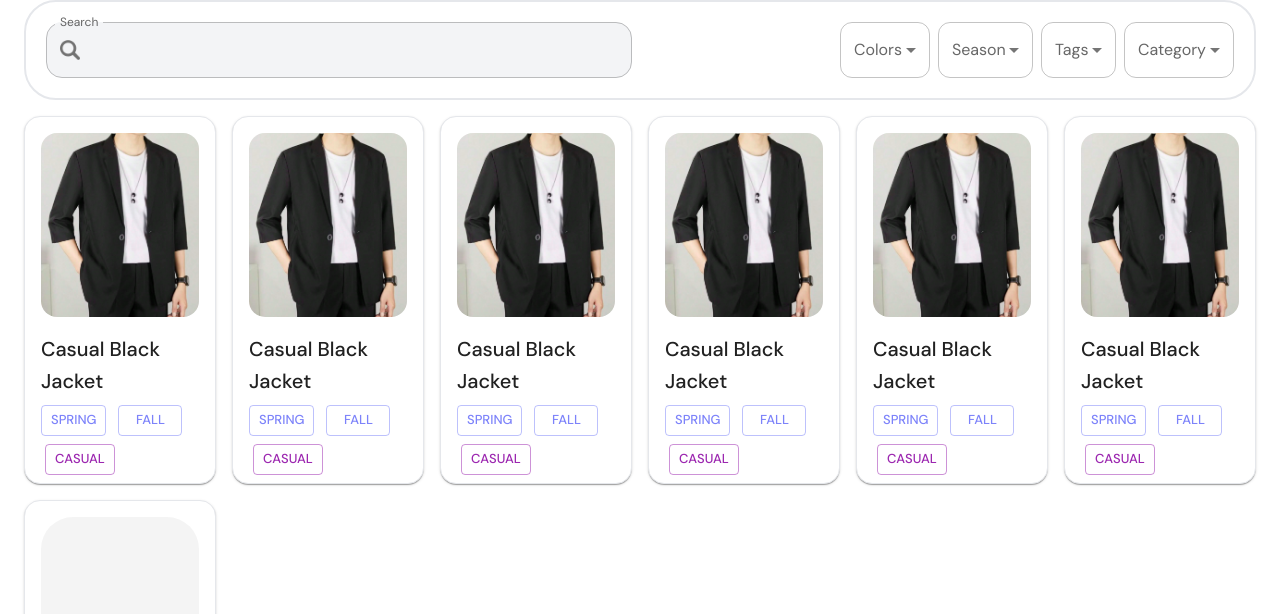
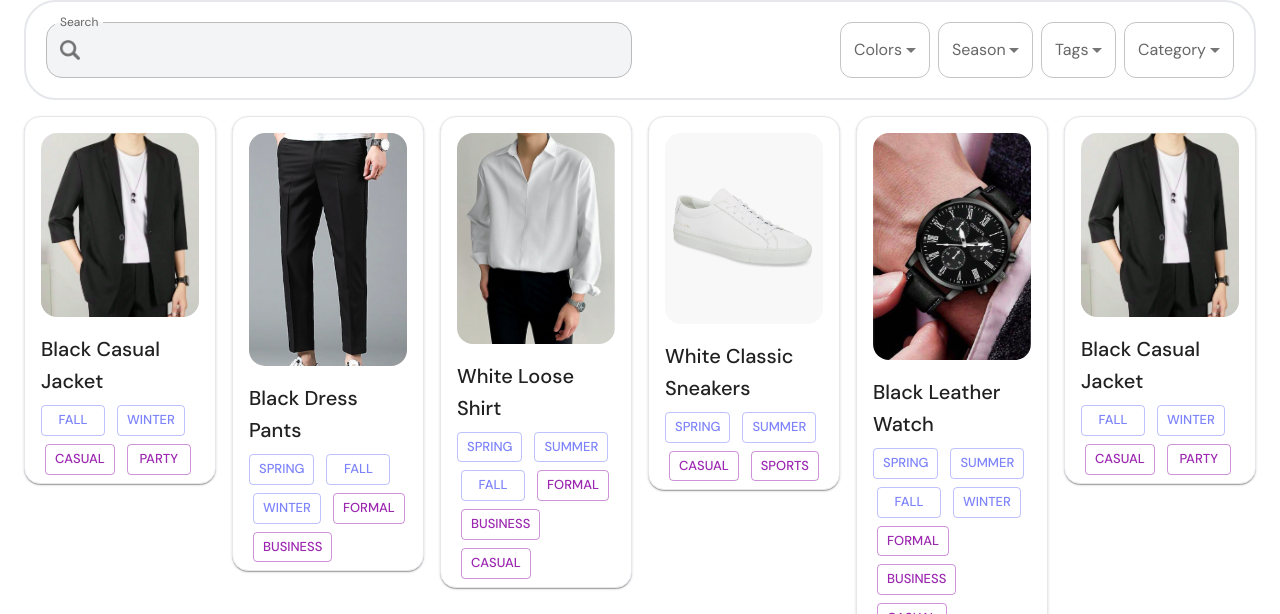
Before and after one commit to sortizb/virtual-wardrobe, a React (Vite) app in the folder frontend/: page / in a window 1280 px wide. Shown: the part 338-952 px from the top of the page. Built offline with nearby package versions, Linux system fonts and the light colour scheme; a web font is replaced by a local one.

Commit message:
Implemented Test Data

```diff
--- a/frontend/dummy_data/items/clothing_items.ts
+++ b/frontend/dummy_data/items/clothing_items.ts
@@ -1,5 +1,5 @@
 import ClothingPiece from '../../src/models/ClothingPiece';
-import { Seasons } from '../../src/models/Types';
+import type { Seasons } from '../../src/models/Types';
 
 export const blackJacket = new ClothingPiece(
     "black_jacket",
--- a/frontend/dummy_data/items/outfits.ts
+++ b/frontend/dummy_data/items/outfits.ts
@@ -1,6 +1,6 @@
 import Outfit from '../../src/models/Outfit';
 import { blackJacket, whiteShirt, blackPants, whiteSneakers } from './clothing_items';
-import { Seasons } from '../../src/models/Types';
+import type { Seasons } from '../../src/models/Types';
 
 export const casualOutfit = new Outfit(
     "casual_outfit_1",
--- a/frontend/src/pages/Closet.tsx
+++ b/frontend/src/pages/Closet.tsx
@@ -1,16 +1,9 @@
 import { Container, Grid } from "@mui/material";
 import Filter from "../components/Filter";
 import ItemDisplay from "../components/ItemDisplay";
-import ClothingPiece from "../models/ClothingPiece";
-import type { Seasons } from "../models/Types";
+import { blackJacket, blackPants, whiteShirt, whiteSneakers, blackWatch } from '../../dummy_data/items/clothing_items';
 
-const data: ClothingPiece = new ClothingPiece(
-    "black_jacket",
-    "Casual Black Jacket",
-    "Upper", "black", new Set<Seasons>(["Spring", "Fall"]), new Set<string>(["casual"]), "/dummy_data/images/black_jacket.png"
-);
-
-const items= [data, data, data, data, data, data, undefined]
+const items = [blackJacket, blackPants, whiteShirt, whiteSneakers, blackWatch, blackJacket, blackPants, whiteShirt, whiteSneakers, blackWatch];
 
 function Closet() {
     return (
```
